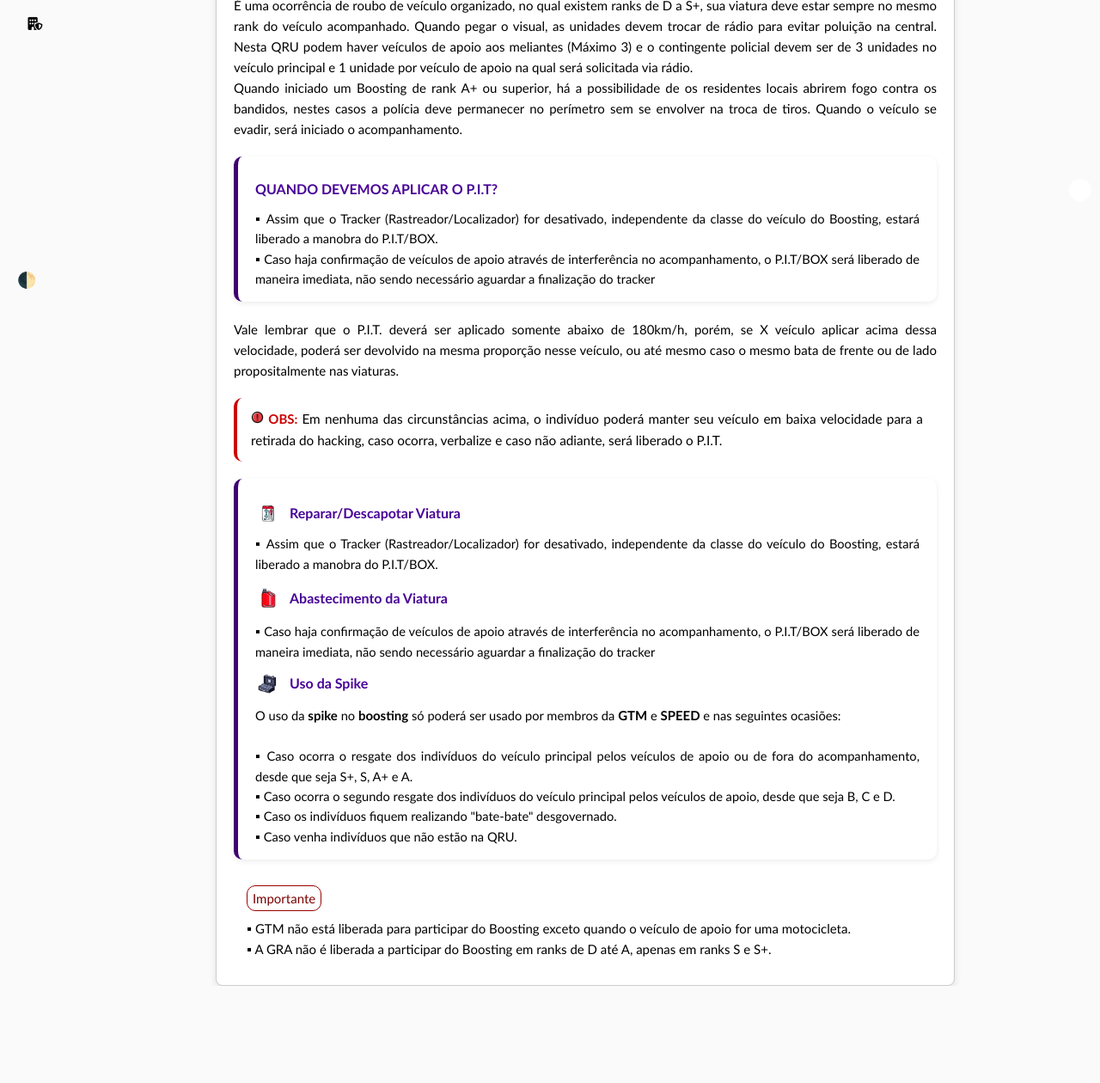
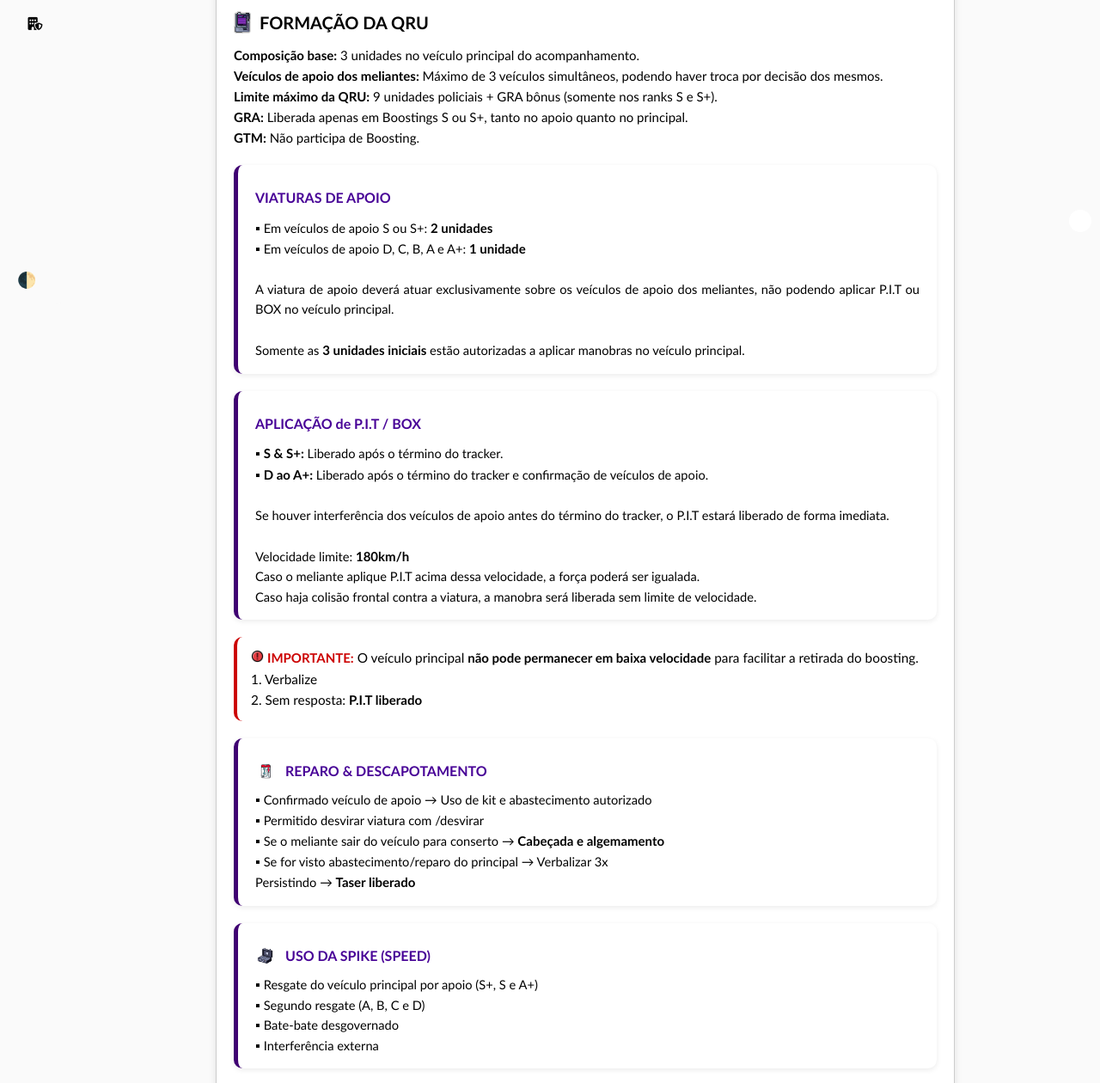
Before and after one commit to CapivaraPollo/sidebar-main, a website: page boosting.html in a window 1280 px wide. Shown: the part 446-1706 px from the top of the page at 86% size. Before the commit the page ends 1613 px from the top, so only its background shows below. Drawn offline with Linux system fonts and the light colour scheme.

Commit message:
att boosting
Updated the structure and content of the boosting manual, including header and explanation sections.

```diff
--- a/boosting.html
+++ b/boosting.html
@@ -32,7 +32,9 @@
         </li>
         <li class="side-item">
           <a href="pcd.html">
-            <span class="menu-icon"><img src="/src/images/pcd.png" width="18" alt="MAN" /></span>
+            <span class="menu-icon">
+              <img src="/src/images/pcd.png" width="18" alt="MAN" />
+            </span>
             <span class="item-description">PCD - Pessoa com Deficiência</span>
           </a>
         </li>
@@ -82,143 +84,168 @@
 
   <main>
     <div class="content-wrapper">
+
       <!-- HEADER COM LOGO -->
       <header class="header-logo">
-                    <img src="src/images/headerboosting.png"
-                        alt="Logo do 1º BPM-AP" />
+        <img src="src/images/headerboosting.png" alt="Logo do 1º BPM-AP" />
       </header>
 
       <!-- EXPLICAÇÕES DO MANUAL -->
       <section class="manual-box manual-explicacao">
         <h1>MANUAL DE BOOSTING</h1>
-                    <p>Este manual tem como objetivo padronizar os procedimentos, esclarecer as regras específicas para cada tipo de boosting e garantir que todos os envolvidos saibam como agir em cada fase da ação, evitando conflitos desnecessários.</p>
+        <p>
+          Boosting é uma ocorrência de roubo a veículo organizado, classificada em ranks de D a S+.
+          A viatura que iniciar o acompanhamento deve estar no mesmo rank do veículo roubado.
+        </p>
+        <p>
+          Ao iniciar o Boosting, ocorre uma troca de tiros entre os meliantes e os americanos. <b>A polícia não deve interferir nesse momento. </b>
+        </p>
       </section>
+
       <br>
+
       <section class="manual-boosting">
+
         <h2 class="subtitulo">
           <img src="/src/images/hacking.png" width="20" />
-                        BOOSTING
+          FORMAÇÃO DA QRU
         </h2>
-                    <p>É uma ocorrência de roubo de veículo organizado, no qual
-                        existem ranks de D a S+, sua viatura deve
-                        estar sempre no mesmo rank do veículo acompanhado.
-                        Quando pegar o visual, as unidades devem trocar de rádio
-                        para evitar poluição na central. Nesta QRU
-                        podem haver veículos de apoio aos meliantes
-                        (Máximo 3) e o contingente policial devem ser de 3
-                        unidades no veículo principal e 1 unidade por
-                        veículo de apoio na qual será solicitada via rádio.</p>
-                    <p>Quando iniciado um Boosting de rank A+ ou superior, há a
-                        possibilidade de os residentes locais
-                        abrirem fogo contra os bandidos, nestes casos a polícia
-                        deve permanecer no perímetro sem se envolver na troca de
-                        tiros. Quando o veículo se evadir, será
-                        iniciado o acompanhamento.</p>
-                    <blockquote class="caixa-quote-ac3">
-                        <h2 class="subtitulo-ac3">QUANDO DEVEMOS APLICAR O
-                            P.I.T?</h2>
-                        ▪ Assim que o Tracker (Rastreador/Localizador) for
-                        desativado, independente da classe do veículo
-                        do Boosting, estará liberado a manobra
-                        do P.I.T/BOX.
-                        <br>
-                        ▪ Caso haja confirmação de veículos de apoio através de
-                        interferência no acompanhamento, o P.I.T/BOX
-                        será liberado de maneira imediata, não
-                        sendo necessário aguardar a finalização do tracker
-
-                    </blockquote>
-                    <p>Vale lembrar que o P.I.T. deverá ser aplicado somente
-                        abaixo de 180km/h, porém, se X veículo aplicar
-                        acima dessa velocidade, poderá ser devolvido
-                        na mesma proporção nesse veículo, ou até mesmo caso o
-                        mesmo bata de frente ou de lado
-                        propositalmente nas viaturas.</p>
 
         <p>
+          <b>Composição base:</b> 3 unidades no veículo principal do acompanhamento.
+          <br>
+          <b>Veículos de apoio dos meliantes:</b> Máximo de 3 veículos simultâneos, podendo haver troca por decisão dos mesmos.
+        </p>
+
+        <p>
+          <b>Limite máximo da QRU:</b> 9 unidades policiais + GRA bônus (somente nos ranks S e S+).
+          <br>
+          <b>GRA:</b> Liberada apenas em Boostings S ou S+, tanto no apoio quanto no principal.
+          <br>
+          <b>GTM:</b> Não participa de Boosting.
+        </p>
+
+        <blockquote class="caixa-quote-ac3">
+          <h2 class="subtitulo-ac3">VIATURAS DE APOIO</h2>
+
+          ▪ Em veículos de apoio S ou S+: <b>2 unidades</b>
+          <br>
+          ▪ Em veículos de apoio D, C, B, A e A+: <b>1 unidade</b>
+          <br><br>
+          A viatura de apoio deverá atuar exclusivamente sobre os veículos de apoio dos meliantes, não podendo aplicar
+          P.I.T ou BOX no veículo principal.
+          <br><br>
+          Somente as <b>3 unidades iniciais</b> estão autorizadas a aplicar manobras no veículo principal.
+        </blockquote>
+
+        <blockquote class="caixa-quote-ac3">
+          <h2 class="subtitulo-ac3">APLICAÇÃO de P.I.T / BOX</h2>
+
+          ▪ <b>S & S+:</b> Liberado após o término do tracker.
+          <br>
+          ▪ <b>D ao A+:</b> Liberado após o término do tracker e confirmação de veículos de apoio.
+          <br><br>
+          Se houver interferência dos veículos de apoio antes do término do tracker, o P.I.T estará liberado de forma imediata.
+          <br><br>
+          Velocidade limite: <b>180km/h</b>
+          <br>
+          Caso o meliante aplique P.I.T acima dessa velocidade, a força poderá ser igualada.
+          <br>
+          Caso haja colisão frontal contra a viatura, a manobra será liberada sem limite de velocidade.
+        </blockquote>
+
         <div class="bloco-observacao">
-                            <img src="/src/images/observacao.png" width="15"
-                                alt="OBS" />
-                            <span class="highlight-vermelho"><b>OBS:
-                                </b></span>Em nenhuma das circunstâncias acima,
-                            o indivíduo
-                            poderá manter seu veículo em baixa
-                            velocidade para a retirada do hacking, caso ocorra,
-                            verbalize e caso não adiante, será liberado o
-                            P.I.T.</p>
+          <img src="/src/images/observacao.png" width="15" alt="OBS" />
+          <span class="highlight-vermelho"><b>IMPORTANTE:</b></span>
+          O veículo principal <b>não pode permanecer em baixa velocidade</b> para facilitar a retirada do boosting.
+          <br>
+          1. Verbalize
+          <br>
+          2. Sem resposta: <b>P.I.T liberado</b>
         </div>
+
         <blockquote class="caixa-quote-ac3">
           <h2 class="subtitulo-ac3">
-                            <img src="/src/images/reparo.png" width="30" />
-                            Reparar/Descapotar Viatura
+            <img src="/src/images/reparo.png" width="25" />
+            REPARO & DESCAPOTAMENTO
           </h2>
-                        ▪ Assim que o Tracker (Rastreador/Localizador) for
-                        desativado, independente da classe do veículo
-                        do Boosting, estará liberado a manobra
-                        do P.I.T/BOX.
+
+          ▪ Confirmado veículo de apoio → Uso de kit e abastecimento autorizado
           <br>
+          ▪ Permitido desvirar viatura com /desvirar
+          <br>
+          ▪ Se o meliante sair do veículo para conserto → <b>Cabeçada e algemamento</b>
+          <br>
+          ▪ Se for visto abastecimento/reparo do principal → Verbalizar 3x
+          <br>
+          Persistindo → <b>Taser liberado</b>
+        </blockquote>
+
+        <blockquote class="caixa-quote-ac3">
           <h2 class="subtitulo-ac3">
-                            <img src="/src/images/galao.png"
-                                width="30" />Abastecimento da Viatura
+            <img src="/src/images/spike.png" width="25" />
+            USO DA SPIKE (SPEED)
           </h2>
-                        ▪ Caso haja confirmação de veículos de apoio através de
-                        interferência no acompanhamento, o P.I.T/BOX
-                        será liberado de maneira imediata, não
-                        sendo necessário aguardar a finalização do tracker
+
+          ▪ Resgate do veículo principal por apoio (S+, S e A+)
           <br>
-                        <h2 class="subtitulo-ac3">
-                            <img src="/src/images/spike.png" width="30" />Uso da
-                            Spike
-                        </h2>
-                        O uso da <b>spike</b> no <b>boosting</b> só poderá ser
-                        usado por membros da <b>GTM</b> e
-                        <b>SPEED</b> e nas seguintes ocasiões:
+          ▪ Segundo resgate (A, B, C e D)
           <br>
+          ▪ Bate-bate desgovernado
           <br>
-                        ▪ Caso ocorra o resgate dos indivíduos do veículo
-                        principal pelos veículos de apoio ou de fora do
-                        acompanhamento, desde que seja
-                        S+, S, A+ e A.
+          ▪ Interferência externa
+        </blockquote>
+
+        <blockquote class="caixa-quote-ac3">
+          <h2 class="subtitulo-ac3">SITUAÇÃO DE DISPARO</h2>
+
+          ▪ Se houver disparos contra a guarnição → <b>Prioridade máxima</b>
           <br>
-                        ▪ Caso ocorra o segundo resgate dos indivíduos do
-                        veículo principal pelos veículos de apoio, desde
-                        que seja B, C e D.
+          ▪ Indivíduos atiradores: Neutralização
           <br>
-                        ▪ Caso os indivíduos fiquem realizando "bate-bate"
-                        desgovernado.
+          ▪ Não-atiradores: Disparos no pneu (GRA tem prioridade)
+          <br><br>
+          Código penal:
           <br>
-                        ▪ Caso venha indivíduos que não estão na QRU.
+          ▪ Com disparo: <b>Velozes e Furiosos + Tentativa de Homicídio</b>
           <br>
+          ▪ Sem disparo: <b>Velozes e Furiosos</b>
         </blockquote>
 
         <div class="container">
           <div class="alert">
-                            <span class="alert-tag">Importante</span>
+            <span class="alert-tag">Considerações finais</span>
             <p>
-                                ▪ GTM não está liberada para participar do
-                                Boosting exceto quando o veículo de apoio for
-                                uma
-                                motocicleta.
+              ▪ Organização é essencial
               <br>
-                                ▪ A GRA não é liberada a participar do Boosting
-                                em ranks de D até A, apenas em ranks S e S+.
+              ▪ Nunca responder erro com erro
+              <br>
+              ▪ Conduta imprópria → Escalonar força com:
+              <br>
+               - Aumento de velocidade no P.I.T
+              <br>
+                - Uso de SPIKE
+                <br>
+                ▪ GMC só vai em boosting quando há veículos de grande porte.
+                ▪ GTM só vai em boosting quando há apoio de motocicletas no mesmo, ou quando o veículo do boosting é uma moto.
             </p>
           </div>
         </div>
+
       </section>
+    </div>
   </main>
-        </body>
+
   <div class="credit-container">
     <div class="credit-button">©</div>
     <div class="credit-box">
       <p>Adeusa Dokasi Void</p>
-      <p><b>Imagens:</b> Leonardo C. Ferreira</p>
-      <p><b>Crédito:</b> Matheus Pellegrini</p>
+      <p><b>Crédito:</b> Alle Ningena</p>
     </div>
   </div>
 
+  <button id="toggle-dark" style="position: fixed; bottom: 20px; left: 20px; z-index: 999;">🌓</button>
 
-  <button id="toggle-dark" style="position: fixed; bottom: 20px; left: 20px; z-index: 999;">🌓</button>
   <script>
     const toggle = document.getElementById('toggle-dark');
     toggle.addEventListener('click', () => {
@@ -237,6 +264,4 @@
 
   <script src="src/javascript/script.js"></script>
 </body>
-
 </html>
-</html>
```
Lines whose indentation alone changed are shown as unchanged.
